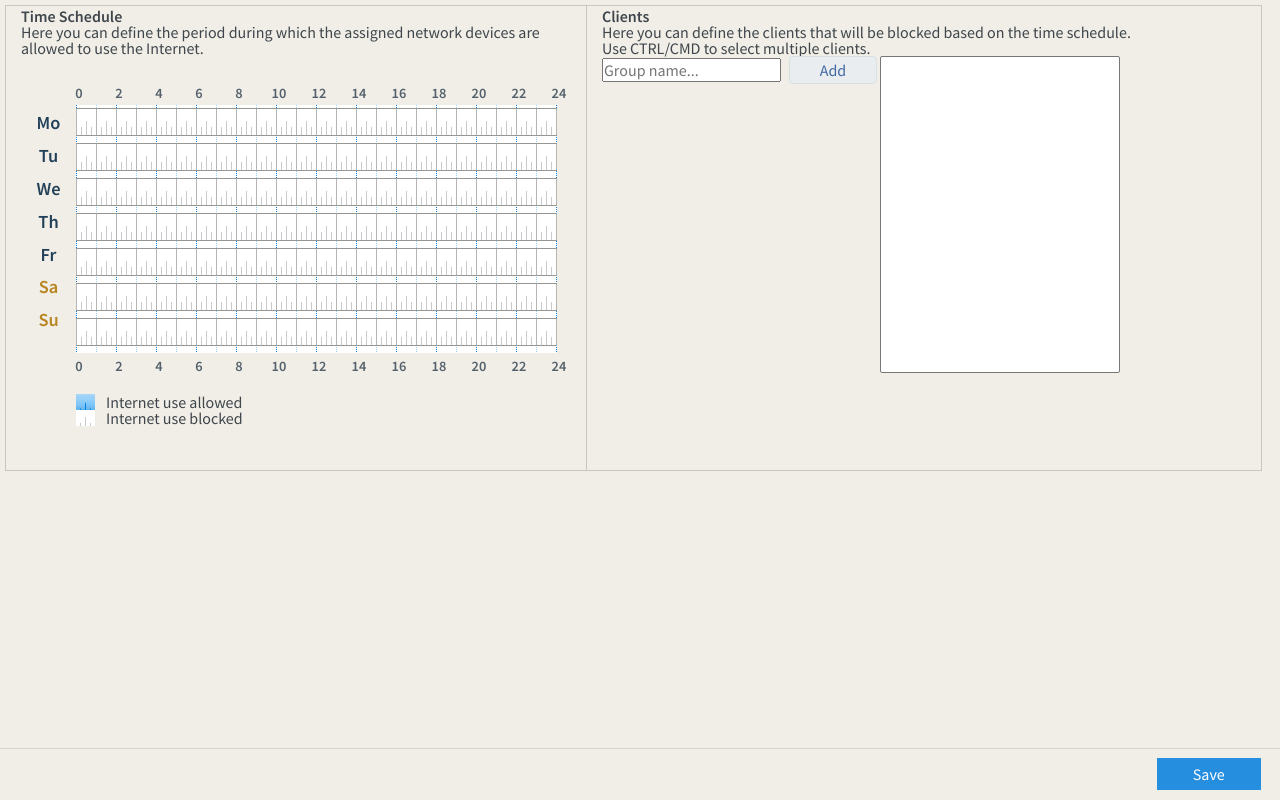
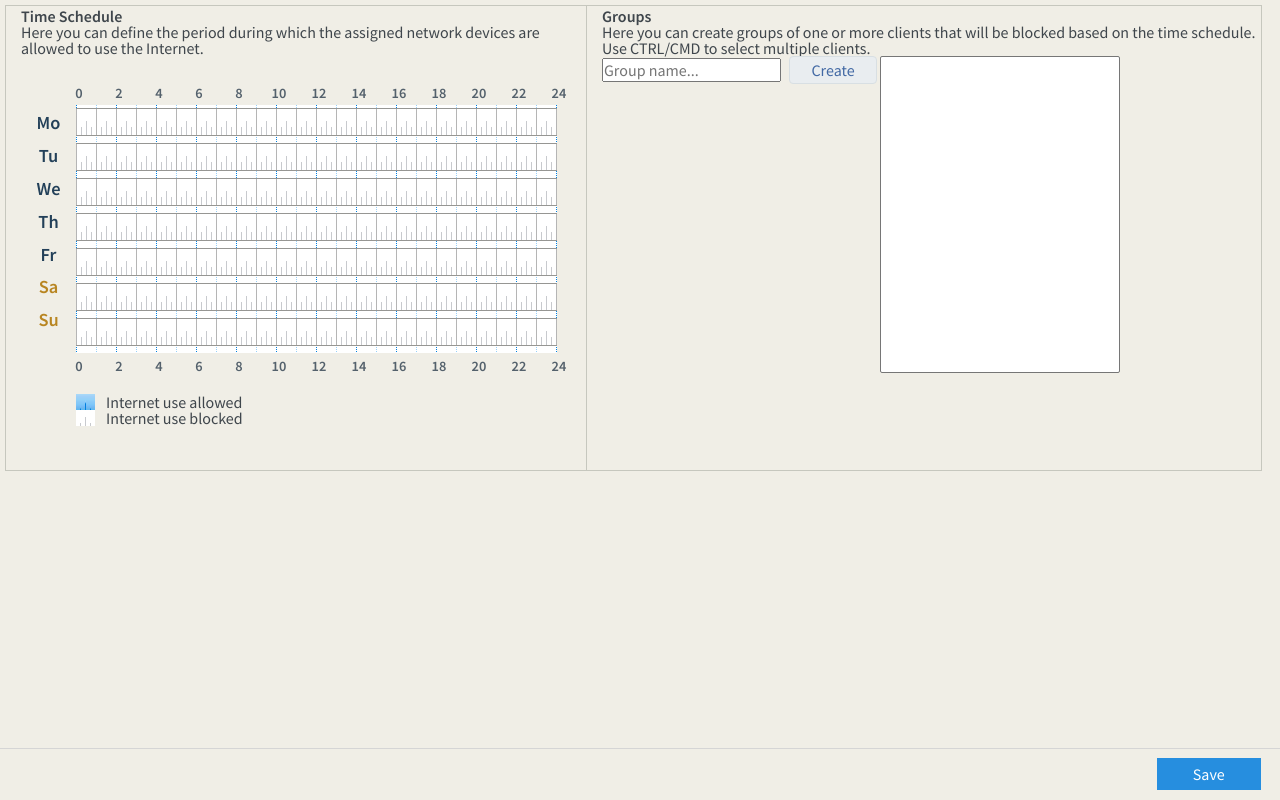
Before and after one commit to tdack/unifi-parental, a website: page public/index.html in a window 1280 px wide. Drawn offline with Linux system fonts and the light colour scheme; no server answers.

Commit message:
Update text to make usage a little bit clearer

```diff
--- a/public/index.html
+++ b/public/index.html
@@ -135,13 +135,13 @@
                         </div>
                     </div>
                     <div class="right">
-                        <h4>Clients</h4>
-                        <p>Here you can define the clients that will be blocked based on the time schedule.<br/>
+                        <h4>Groups</h4>
+                        <p>Here you can create groups of one or more clients that will be blocked based on the time schedule.<br/>
                             Use CTRL/CMD to select multiple clients.
                         </p>
                         <div>
                             <div class="pickers">
-                                <input type="text" id="groupName" placeholder="Group name..."><button id="addGroup">Add</button>
+                                <input type="text" id="groupName" placeholder="Group name..."><button id="addGroup">Create</button>
                                 <br/>
                                 <ul id="groups" name="groups" size=15>
                                 </ul>
```
